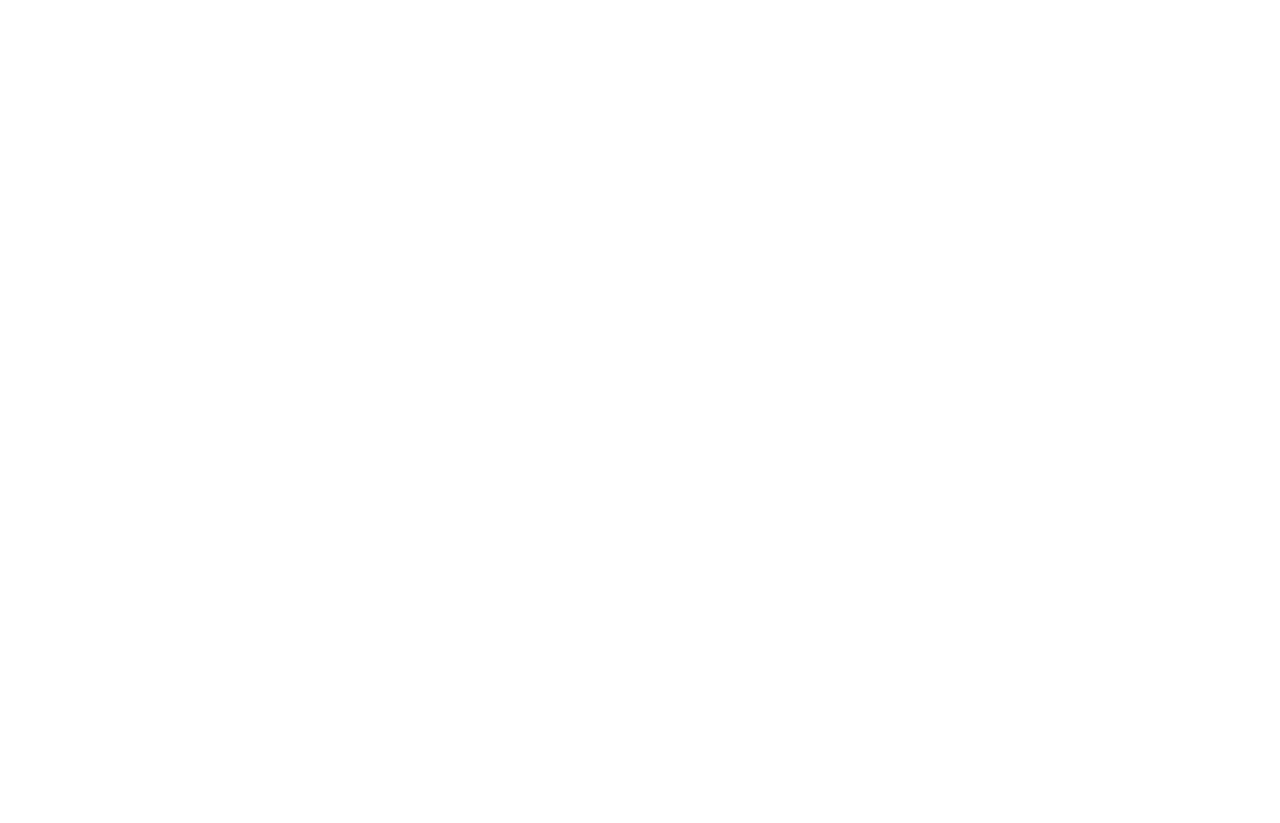
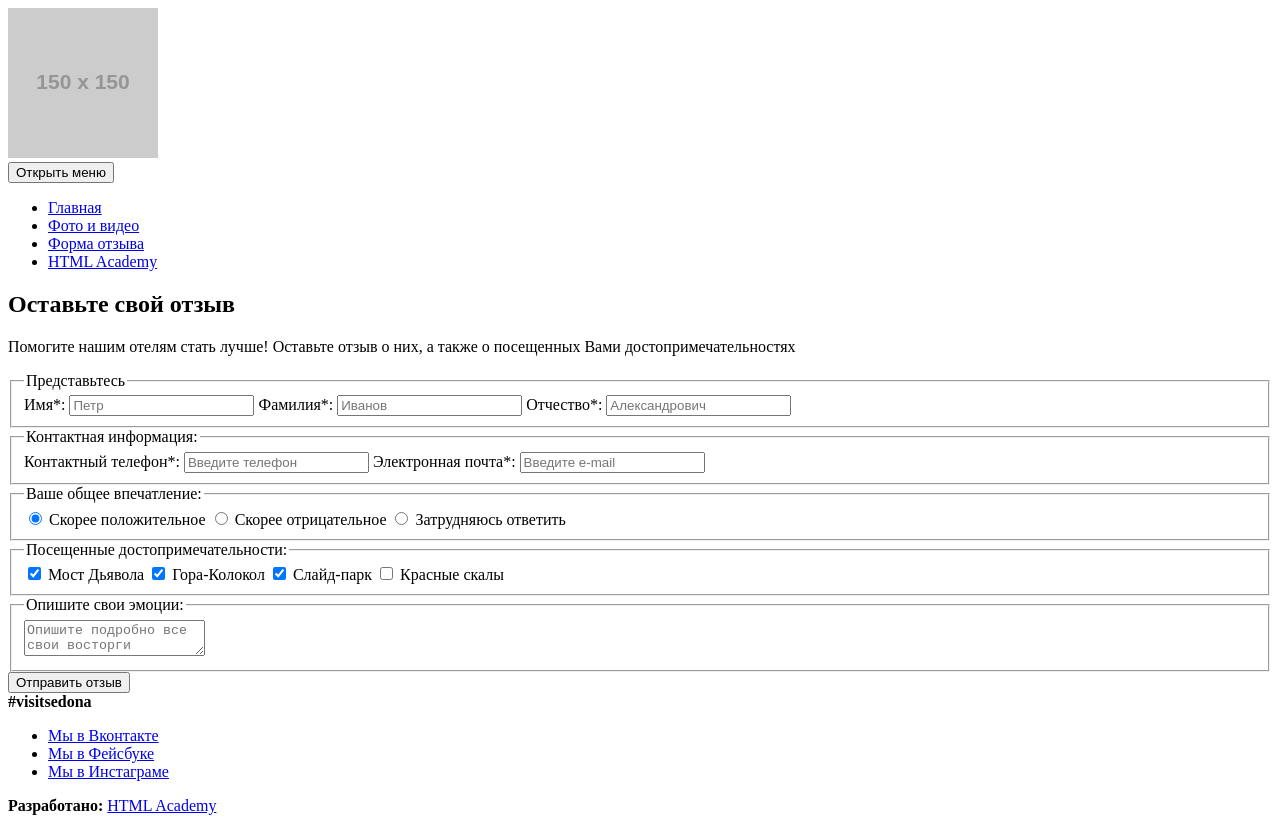
Before and after one commit to timurbl78/503391-sedona-19, a website: page source/form.html in a window 1280 px wide. Before the commit the page ends 800 px from the top, so only its background shows below. Drawn offline with Linux system fonts and the light colour scheme; placeholder pictures from the web are drawn by us.

Commit message:
Верстка form.html

```diff
--- a/source/form.html
+++ b/source/form.html
@@ -5,6 +5,128 @@
     <title>Title</title>
 </head>
 <body>
+<header class="page-header">
+  <a class="page-header__logo">
+    <img class="page-header__logo-image" alt="Городок Седона" src="https://via.placeholder.com/150x150">
+  </a>
+  <nav class="main-nav">
+    <button class="main-nav__toggle" type="button">Открыть меню</button>
+    <div class="main-nav__wrapper">
+      <ul class="main-nav__list site-list">
+        <li class="site-list__item">
+          <a href="#" class="site-list__item-link">Главная</a>
+        </li>
+        <li class="site-list__item">
+          <a href="#" class="site-list__item-link">Фото и видео</a>
+        </li>
+        <li class="site-list__item">
+          <a href="#" class="site-list__item-link">Форма отзыва</a>
+        </li>
+        <li class="site-list__item">
+          <a href="#" class="site-list__item-link">HTML Academy</a>
+        </li>
+      </ul>
+    </div>
+  </nav>
+</header>
 
+<main class="page-form">
+  <div class="page-from__wrapper">
+    <div class="page-form__feedback feedback">
+      <h2 class="feedback__title">Оставьте свой отзыв</h2>
+      <p class="feedback__text">
+        Помогите нашим отелям стать лучше!
+        Оставьте отзыв о них, а также о
+        посещенных Вами
+        достопримечательностях
+      </p>
+    </div>
+    <form class="page-form__form form" action="https://echo.htmlacademy.ru" method="post">
+      <fieldset class="form__fieldset">
+        <legend class="form__title">Представьтесь</legend>
+        <label class="form__label" for="name">Имя*:</label>
+        <input class="form__input" type="text" placeholder="Петр" name="name" id="name" required>
+
+        <label class="form__label" for="surname">Фамилия*:</label>
+        <input class="form__input" type="text" placeholder="Иванов" name="surname" id="surname" required>
+
+        <label class="form__label" for="patronymic">Отчество*:</label>
+        <input class="form__input" type="text" placeholder="Александрович" name="patronymic" id="patronymic" required>
+
+      </fieldset>
+      <fieldset class="form__fieldset">
+        <legend class="form__title">Контактная информация:</legend>
+
+        <label class="form__label" for="tel">Контактный телефон*:</label>
+        <input class="form__input form__input--tel" type="tel" placeholder="Введите телефон" name="tel" id="tel" required>
+
+        <label class="form__label" for="email">Электронная почта*:</label>
+        <input class="form__input form__input--email" type="email" placeholder="Введите e-mail" name="email" id="email" required>
+
+      </fieldset>
+      <fieldset class="form__fieldset">
+        <legend class="form__title">Ваше общее впечатление:</legend>
+        <label>
+          <input class="form__radio visually-hidden" type="radio" name="impression" value="positive" checked> Скорее положительное
+        </label>
+        <label>
+          <input class="form__radio visually-hidden" type="radio" name="impression" value="negative"> Скорее отрицательное
+        </label>
+        <label>
+          <input class="form__radio visually-hidden" type="radio" name="impression" value="unknown"> Затрудняюсь ответить
+        </label>
+      </fieldset>
+      <fieldset class="form__fieldset">
+        <legend class="form__title">Посещенные достопримечательности:</legend>
+        <label>
+          <input class="form__checkbox visually-hidden" type="checkbox" name="attractions" value="bridge" checked>
+          Мост Дьявола
+        </label>
+        <label>
+          <input class="form__checkbox visually-hidden" type="checkbox" name="attractions" value="mountain" checked>
+          Гора-Колокол
+        </label>
+        <label>
+          <input class="form__checkbox visually-hidden" type="checkbox" name="attractions" value="park" checked>
+          Слайд-парк
+        </label>
+        <label>
+          <input class="form__checkbox visually-hidden" type="checkbox" name="attractions" value="rocks">
+          Красные скалы
+        </label>
+      </fieldset>
+      <fieldset class="form__fieldset">
+        <legend class="form__title">Опишите свои эмоции:</legend>
+        <label>
+          <textarea class="form__textarea" placeholder="Опишите подробно все свои восторги"></textarea>
+        </label>
+      </fieldset>
+      <button type="submit" class="button from__button">Отправить отзыв</button>
+    </form>
+  </div>
+</main>
+
+<footer class="page-footer">
+  <div class="page-footer__wrapper">
+    <div class="page-footer__social social">
+      <b class="social__title">#visitsedona</b>
+      <ul class="social__list">
+        <li class="social__item">
+          <a class="social__link social__link--vk" href="https://vk.com/htmlacademy">Мы в Вконтакте</a>
+        </li>
+        <li class="social__item">
+          <a class="social__link social__link--fb" href="https://www.facebook.com/htmlacademy">Мы в Фейсбуке</a>
+        </li>
+        <li class="social__item">
+          <a class="social__link social__link--ins" href="https://www.instagram.com/htmlacademy">Мы в Инстаграме</a>
+        </li>
+      </ul>
+    </div>
+    <div class="page-footer__copyright copyright">
+      <b class="copyright__text">Разработано:</b>
+      <a class="button copyright__link" href="https://htmlacademy.ru/intensive/adaptive">HTML Academy</a>
+    </div>
+  </div>
+</footer>
 </body>
 </html>
```
